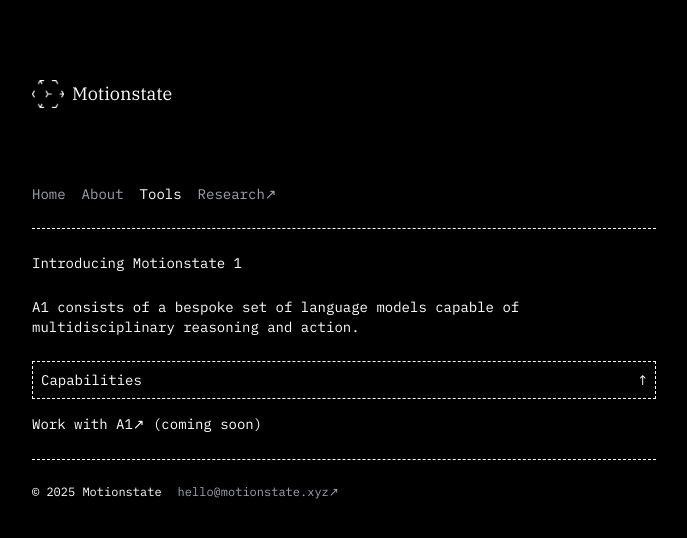
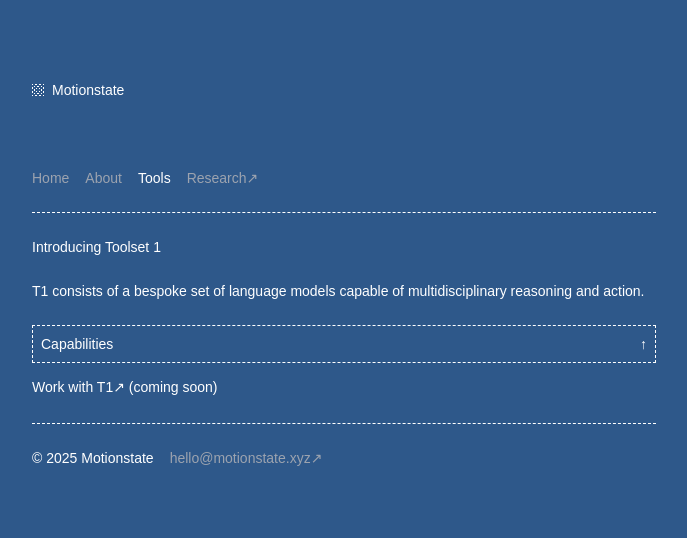
Before and after one commit to CloneProtocolSixtySix/loopscale, a Next.js app: page / in a window 1280 px wide. Both pictures are taken after a click on the button "Tools". Shown: the top 538 px of the page, without its empty margins (296-983 px from the left). Built offline with nearby package versions, Linux system fonts and the light colour scheme; a web font is replaced by a local one.

Commit message:
Update font to Altform, standardize text sizes, change background to blue (#2E588A), and fix text punctuation

```diff
--- a/app/globals.css
+++ b/app/globals.css
@@ -48,9 +48,9 @@ body {
 }
 
 .mono {
-  font-family: var(--font-plex-mono), monospace;
+  font-family: var(--font-altform), sans-serif;
 }
 
 .serif {
-  font-family: var(--font-plex-serif), serif;
+  font-family: var(--font-altform), sans-serif;
 }
--- a/app/layout.tsx
+++ b/app/layout.tsx
@@ -1,19 +1,7 @@
 import React from 'react';
 import type { Metadata } from 'next';
-import { IBM_Plex_Serif, IBM_Plex_Mono } from 'next/font/google';
+import { altform } from './fonts';
 import './globals.css';
-
-const plexSerif = IBM_Plex_Serif({
-  subsets: ['latin'],
-  weight: ['100', '200', '300', '400', '500', '600', '700'],
-  variable: '--font-plex-serif',
-});
-
-const plexMono = IBM_Plex_Mono({
-  subsets: ['latin'],
-  weight: ['100', '200', '300', '400', '500', '600', '700'],
-  variable: '--font-plex-mono',
-});
 
 export const metadata: Metadata = {
   title: "Motionstate | A knowledge partner",
@@ -25,11 +13,11 @@ export default function RootLayout({
   children: React.ReactNode;
 }) {
   return (
-    <html lang="en" className={`${plexSerif.variable} ${plexMono.variable} antialiased`}>
+    <html lang="en" className={`${altform.variable} antialiased`}>
       <head>
         {/* Favicon link removed: handled automatically by app/icon.ico */}
       </head>
-      <body className={`${plexSerif.className} antialiased`}>{children}</body>
+      <body className={`${altform.className} antialiased`}>{children}</body>
     </html>
   );
 }
--- a/app/page.tsx
+++ b/app/page.tsx
@@ -35,13 +35,13 @@ export default function Home() {
   }, [currentIndex]);
 
   return (
-    <main className="min-h-screen bg-black text-white">
+    <main className="min-h-screen text-white" style={{backgroundColor: '#2E588A'}}>
       <div className="max-w-2xl w-full px-6 py-20 mx-auto space-y-6">
         <div className="flex items-center space-x-2">
-          <img src="/integrality.png" alt="Integrality" className="w-8 brightness-0 invert" />
-          <span className="text-lg text-white font-normal">Motionstate</span>
+          <img src="/prehension.svg" alt="Integrality" className="w-3 brightness-0 invert" />
+          <span className="text-sm text-white font-normal">Motionstate</span>
         </div>
-        <h1 className="text-xl font-normal">
+        <h1 className="text-sm font-normal">
           <button onClick={() => handleToggleContent('home')} className="mr-2">
           </button>
         </h1>
@@ -73,13 +73,12 @@ export default function Home() {
       The truth is: while things ebb and flow, change itself is perpetual.
     </p>
     <p className="text-sm mono">
-      Motionstate is a coined term which can be defined as a condition that is inherently ongoing movement or change.
+    Motionstate is a coined term meaning a condition whose very identity is defined by continuous change.</p>
+    <p className="text-sm mono">
+      We explore and measure change as a whole, identifying hidden patterns that define the trajectory of human ingenuity.
     </p>
     <p className="text-sm mono">
-      Motionstate explores and measures change as a whole, identifying hidden patterns that define the trajectory of human ingenuity.
-    </p>
-    <p className="text-sm mono">
-      Though in its early stages, Motionstate aims to one day build tools capable of seeing once-invisible change.
+      Though in its early stages, our aim is to build tools capable of seeing once-invisible change.
     </p>
     <p className="text-sm mono">
       Yannick Bruderlein, Project Founder
@@ -88,10 +87,10 @@ export default function Home() {
 ) : activeSection === 'tools' ? (
   <>
     <p className="text-sm font-normal mono">
-      Introducing Motionstate 1<br/>
+      Introducing Toolset 1<br/>
     </p>
     <p className="text-sm mono">
-    A1 consists of a bespoke set of language models capable of multidisciplinary reasoning and action.
+    T1 consists of a bespoke set of language models capable of multidisciplinary reasoning and action.
     </p>
     <div className="mt-4">
       <button
@@ -119,7 +118,7 @@ export default function Home() {
 
       )}
       <div className="mt-3">
-        <a href="#" className="text-sm mono">Work with A1↗ (coming soon)</a>
+        <a href="#" className="text-sm mono">Work with T1↗ (coming soon)</a>
       </div>
     </div>
   </>
@@ -132,7 +131,7 @@ export default function Home() {
   </>
 )}
         <hr className="my-4 border-t border-white border-dashed" />
-        <div className="flex items-center space-x-2 text-xs mono">
+        <div className="flex items-center space-x-2 text-sm mono">
           <span>© 2025 Motionstate</span>
           <span></span>
           <a href="mailto:hello@motionstate.xyz" className="text-gray-400 hover:text-white">hello@motionstate.xyz↗</a>
```
Also changed, not shown: 1 other file (tests, documents, lock files or other folders).
